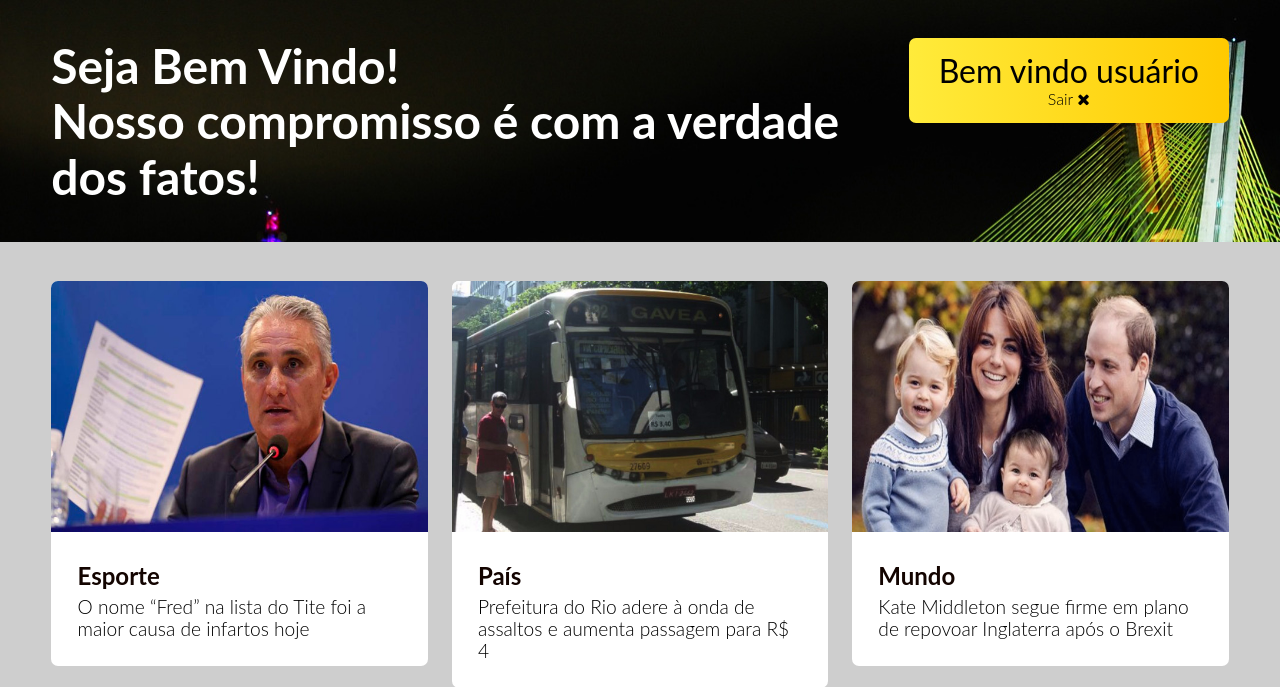
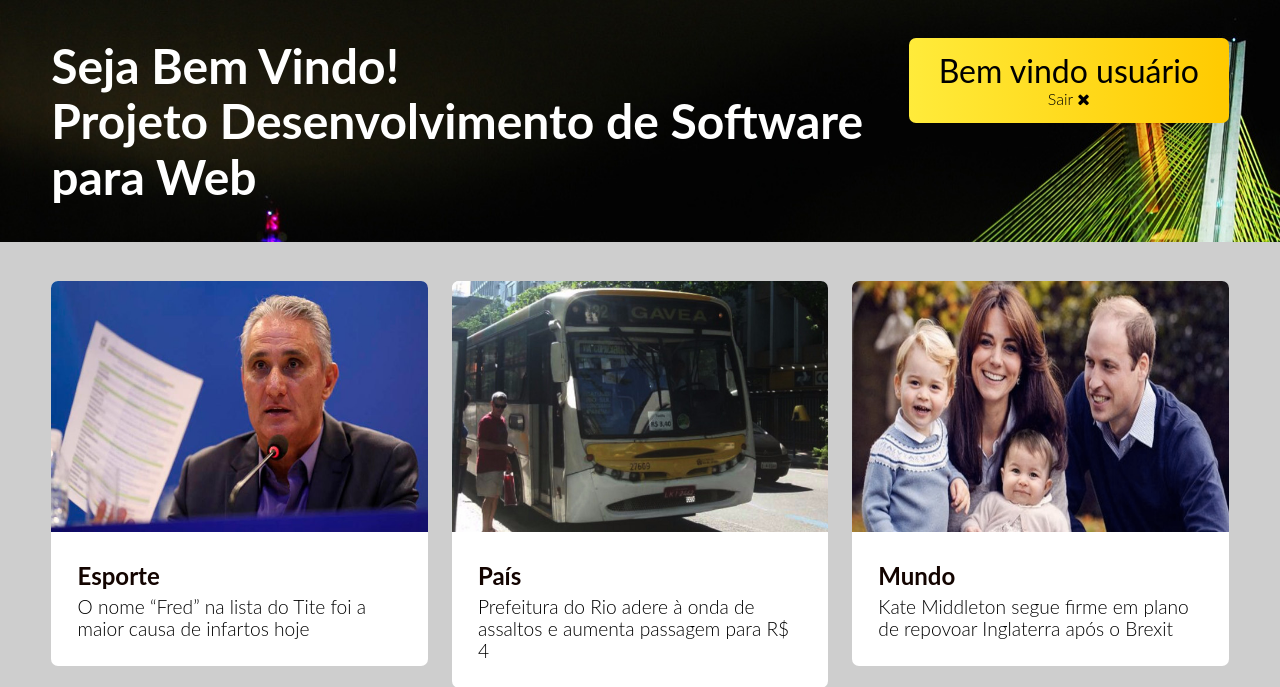
Before and after one commit to Lucas-JS/Projeto-APS-DSW, a PHP site: page /home.php in a window 1280 px wide. Shown: the part 204-891 px from the top of the page. Run offline with PHP 8.4, Linux system fonts and the light colour scheme; the visitor is signed in with stand-in values (Sample User, id 1); data that the repository does not hold is empty; some libraries are stand-ins or nearby versions.

Commit message:
Update home.php

```diff
--- a/home.php
+++ b/home.php
@@ -52,7 +52,7 @@ mysqli_close($connect);
 	<div class="banner container">
 		<div class="title">
 			<h2>Seja Bem Vindo!</h2>
-			<h2> Nosso compromisso é com a verdade dos fatos! </h2>
+			<h2> Projeto Desenvolvimento de Software para Web </h2>
 		</div>
 		<div class="logado bg-gradient radius">
 			<p>Bem vindo usuário <?php echo $dados['nome']; ?></p>
```
